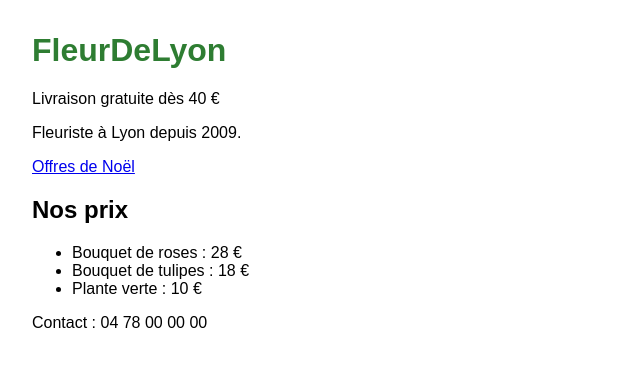
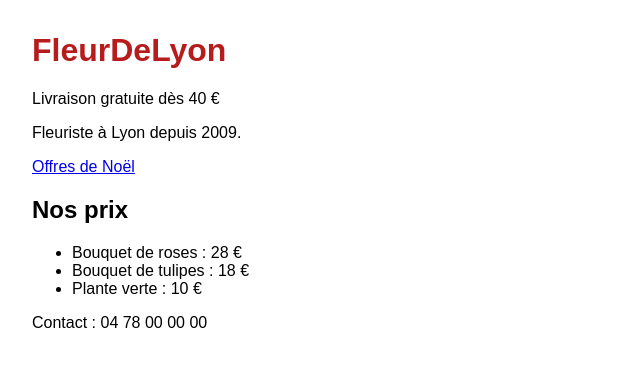
Before and after one commit to fahadfmo-dev/fleurdelyon-equipeFahad, a plain HTML site: page index.html in a window 1280 px wide. Shown: the whole page, without its empty margins (0-640 px from the left). Drawn offline with Linux system fonts and the light colour scheme.

Commit message:
Passe le titre en rouge

```diff
--- a/style.css
+++ b/style.css
@@ -1,2 +1,2 @@
 body { font-family: sans-serif; margin: 2rem; }
-h1 { color: #2e7d32; }
+h1 { color: #b71c1c; }
```
